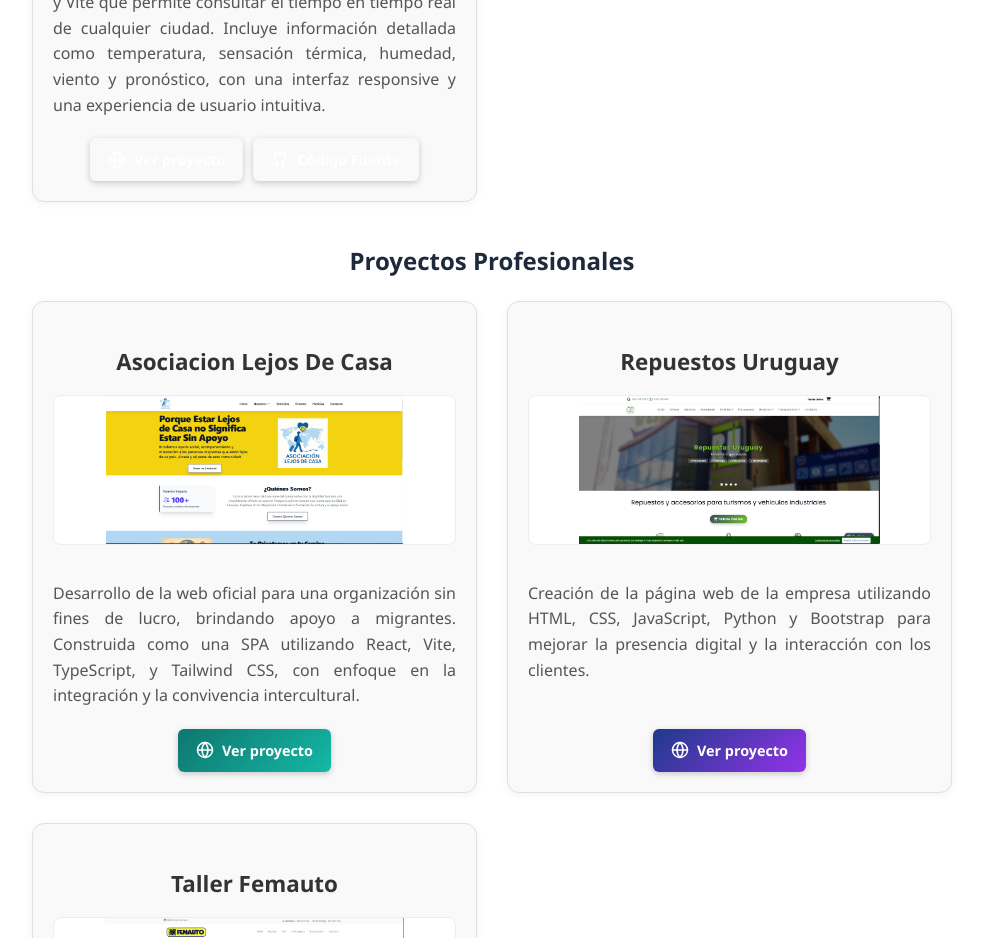
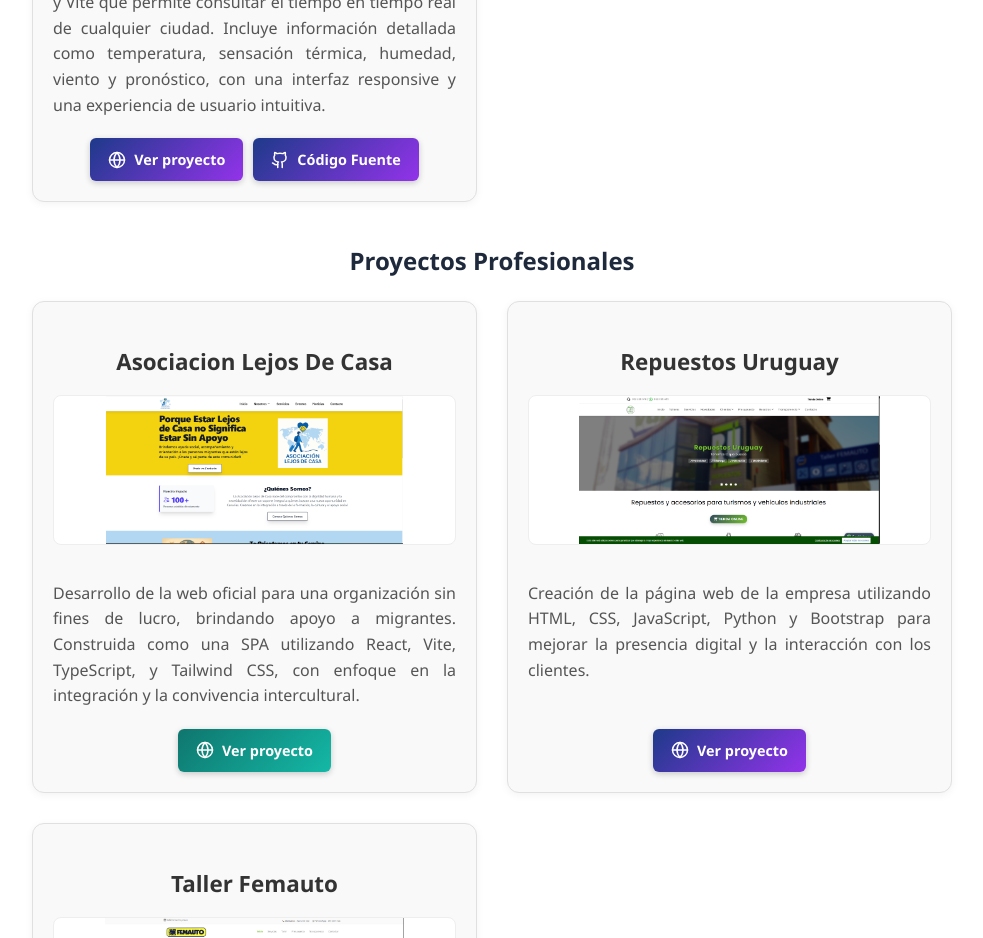
Before and after one commit to CarolinaOM/mi-cv, a React (Create React App) app: page /projects-full in a window 1280 px wide. Shown: the part 2720-3658 px from the top of the page, without its empty margins (148-1131 px from the left). Built offline with nearby package versions, Linux system fonts and the light colour scheme.

Commit message:
Proyecto nuevo

```diff
--- a/src/components/ProyectPage.js
+++ b/src/components/ProyectPage.js
@@ -228,7 +228,7 @@
   const selected = content[language] || content['es'];
 
   const getButtonClass = (title) => {
-    const blueProjects = ['Buscador Disney', 'Disney Finder', 'Snake Game', 'La Table Du Chef', 'La Mirada De Tu Alma', 'Task App', 'Repuestos Uruguay'];
+    const blueProjects = ['Buscador Disney', 'Disney Finder', 'Snake Game', 'La Table Du Chef', 'La Mirada De Tu Alma', 'Task App', 'Repuestos Uruguay', 'Atmos'];
     const greenProjects = ['Piedra, Papel o Tijera', 'Rock, Paper, Scissors', 'Princess Peach Showtime', 'MacarmiDeli', 'MovieHub', 'Asociacion Lejos De Casa', 'Taller Femauto',];
 
     if (blueProjects.includes(title)) {
@@ -281,7 +281,6 @@
         <LanguageToggle language={language} onLanguageChange={onLanguageChange} />
       </div>
 
-      {/* ✅ Botón de volver con el degradado verde */}
       <Link to="/" className="back-button green-gradient-button">
         {selected.backButton}
       </Link>
```
